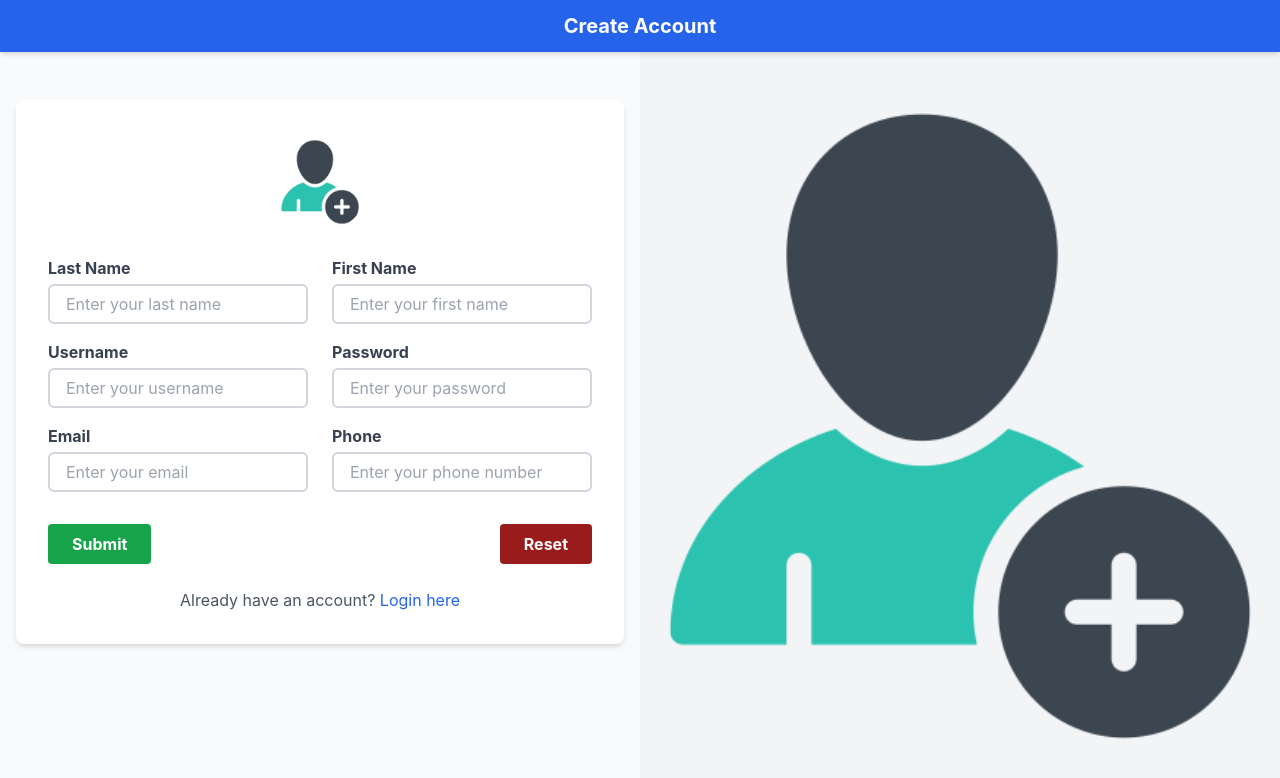
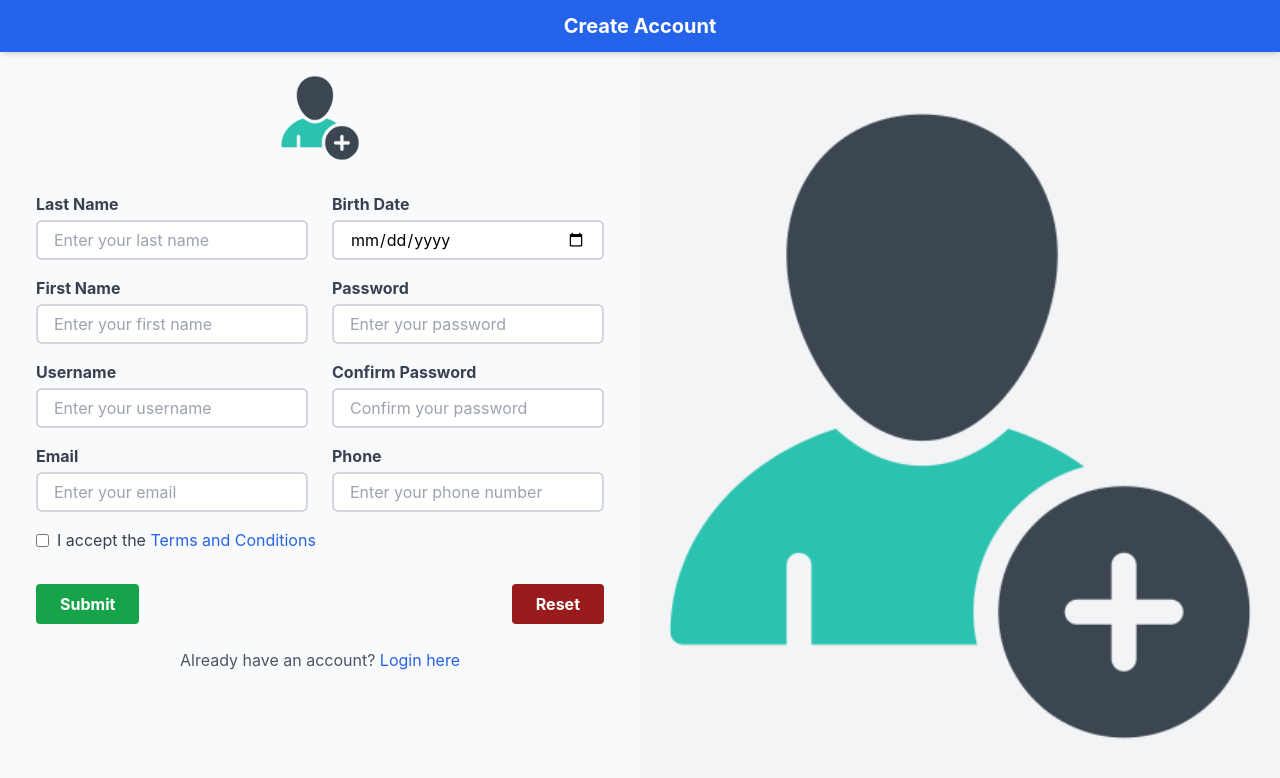
Before and after one commit to hervekarl/Middleware-front, a React (Create React App) app: page /signup in a window 1280 px wide. Shown: the top 778 px of the page. Built offline with nearby package versions, Linux system fonts and the light colour scheme.

Commit message:
Ajout de date de naissance et confirmer mot de passe

```diff
--- a/src/components/loginpage/login.js
+++ b/src/components/loginpage/login.js
@@ -66,7 +66,7 @@ const LoginPage = () => {
 
 
             {/* Contenu scrollable */}
-            <div className="flex-1 overflow-y-auto">
+            <div className="flex-1 overflow-y-auto h-full w-full">
                 <section className="flex flex-col md:flex-row h-full">
                     {/* Partie formulaire */}
                     <div className="w-full md:w-1/2 flex justify-center items-start p-4">
--- a/src/components/loginpage/signup.js
+++ b/src/components/loginpage/signup.js
@@ -10,8 +10,11 @@ const SignUp = () => {
         lastname: '',
         username: '',
         password: '',
+        confirmPassword: '',
         email: '',
-        phone: ''
+        phone: '',
+        birthDate: '',
+        acceptTerms: false
     });
 
     const [errors, setErrors] = useState({});
@@ -21,27 +24,37 @@ const SignUp = () => {
     const [isSubmitting, setIsSubmitting] = useState(false);
 
     const validateForm = () => {
+        const phoneRegex = /^(?:\+|00)\s?[1-9]\d{6,14}$/;
+
         const newErrors = {};
         if (!formData.name.trim()) newErrors.name = 'First name is required';
         if (!formData.lastname.trim()) newErrors.lastname = 'Last name is required';
         if (!formData.username.trim()) newErrors.username = 'Username is required';
         if (!formData.password) newErrors.password = 'Password is required';
+        else if (formData.password.length < 6) newErrors.password = 'Password must be at least 6 characters';
+        if (!formData.confirmPassword) newErrors.confirmPassword = 'Please confirm your password';
+        else if (formData.password !== formData.confirmPassword) newErrors.confirmPassword = 'Passwords do not match';
         if (!formData.email) {
             newErrors.email = 'Email is required';
         } else if (!/\S+@\S+\.\S+/.test(formData.email)) {
             newErrors.email = 'Email is invalid';
         }
         if (!formData.phone) newErrors.phone = 'Phone number is required';
+        else if (!phoneRegex.test(formData.phone)) newErrors.phone = 'Phone number is invalid';
+        else if (formData.phone.length < 6) newErrors.phone = 'Phone number must be at least 6 digits';
+        else if (formData.phone.length > 15) newErrors.phone = 'Phone number must be at most 15 digits';
+        if (!formData.birthDate) newErrors.birthDate = 'Birth date is required';
+        if (!formData.acceptTerms) newErrors.acceptTerms = 'You must accept the terms';
 
         setErrors(newErrors);
         return Object.keys(newErrors).length === 0;
     };
 
     const handleChange = (e) => {
-        const { name, value } = e.target;
+        const { name, value, type, checked } = e.target;
         setFormData(prev => ({
             ...prev,
-            [name]: value
+            [name]: type === 'checkbox' ? checked : value
         }));
         // Clear error when user starts typing
         if (errors[name]) {
@@ -72,25 +85,28 @@ const SignUp = () => {
             lastname: '',
             username: '',
             password: '',
+            confirmPassword: '',
             email: '',
-            phone: ''
+            phone: '',
+            birthDate: '',
+            acceptTerms: false
         });
         setErrors({});
     };
 
     return (
-        <div className="flex flex-col h-screen overflow-hidden bg-gray-50">
+        <div className="flex flex-col h-screen overflow-hidden bg-gray-50 w-full object-cover">
             {/* Header */}
             <div className="bg-blue-600 w-full py-3 text-white font-bold text-center sticky top-0 z-10 shadow-md">
                 <h1 className="text-xl">Create Account</h1>
             </div>
 
             {/* Main Content */}
-            <div className="flex-1 overflow-y-auto">
+            <div className="flex-1 overflow-y-auto h-full w-full">
                 <section className="flex flex-col md:flex-row h-full">
                     {/* Form Section */}
-                    <div className="w-full md:w-1/2 flex justify-center items-start p-4">
-                        <form onSubmit={handleSubmit} className="w-full max-w-2xl my-8 bg-white p-8 rounded-lg shadow-md">
+                    <div className="w-full md:w-1/2 flex justify-center items-start p-4 object-cover  h-full">
+                        <form onSubmit={handleSubmit} className="w-full max-w-2xl mx-5 rounded-lg h-full">
                             <div className="flex justify-center items-center mb-6">
                                 <Avatar
                                     src={createimg}
@@ -112,6 +128,18 @@ const SignUp = () => {
                                             placeholder="Enter your last name"
                                         />
                                         {errors.lastname && <p className="text-red-500 text-sm mt-1">{errors.lastname}</p>}
+                                    </div>
+                                    <div>
+                                        <label className="block w-full text-gray-700 mb-1 font-bold">First Name</label>
+                                        <input
+                                            type="text"
+                                            name="name"
+                                            value={formData.name}
+                                            onChange={handleChange}
+                                            className={`h-10 border-2 ${errors.name ? 'border-red-500' : 'border-gray-300'} rounded-md px-4 w-full`}
+                                            placeholder="Enter your first name"
+                                        />
+                                        {errors.name && <p className="text-red-500 text-sm mt-1">{errors.name}</p>}
                                     </div>
                                     <div>
                                         <label className="block w-full text-gray-700 mb-1 font-bold">Username</label>
@@ -137,21 +165,21 @@ const SignUp = () => {
                                         />
                                         {errors.email && <p className="text-red-500 text-sm mt-1">{errors.email}</p>}
                                     </div>
+
                                 </div>
 
                                 {/* Right Column */}
                                 <div className="space-y-4">
                                     <div>
-                                        <label className="block w-full text-gray-700 mb-1 font-bold">First Name</label>
+                                        <label className="block w-full text-gray-700 mb-1 font-bold">Birth Date</label>
                                         <input
-                                            type="text"
-                                            name="name"
-                                            value={formData.name}
+                                            type="date"
+                                            name="birthDate"
+                                            value={formData.birthDate}
                                             onChange={handleChange}
-                                            className={`h-10 border-2 ${errors.name ? 'border-red-500' : 'border-gray-300'} rounded-md px-4 w-full`}
-                                            placeholder="Enter your first name"
+                                            className={`h-10 border-2 ${errors.birthDate ? 'border-red-500' : 'border-gray-300'} rounded-md px-4 w-full`}
                                         />
-                                        {errors.name && <p className="text-red-500 text-sm mt-1">{errors.name}</p>}
+                                        {errors.birthDate && <p className="text-red-500 text-sm mt-1">{errors.birthDate}</p>}
                                     </div>
                                     <div>
                                         <label className="block w-full text-gray-700 mb-1 font-bold">Password</label>
@@ -164,6 +192,18 @@ const SignUp = () => {
                                             placeholder="Enter your password"
                                         />
                                         {errors.password && <p className="text-red-500 text-sm mt-1">{errors.password}</p>}
+                                    </div>
+                                    <div>
+                                        <label className="block w-full text-gray-700 mb-1 font-bold">Confirm Password</label>
+                                        <input
+                                            type="password"
+                                            name="confirmPassword"
+                                            value={formData.confirmPassword}
+                                            onChange={handleChange}
+                                            className={`h-10 border-2 ${errors.confirmPassword ? 'border-red-500' : 'border-gray-300'} rounded-md px-4 w-full`}
+                                            placeholder="Confirm your password"
+                                        />
+                                        {errors.confirmPassword && <p className="text-red-500 text-sm mt-1">{errors.confirmPassword}</p>}
                                     </div>
                                     <div>
                                         <label className="block w-full text-gray-700 mb-1 font-bold">Phone</label>
@@ -180,6 +220,21 @@ const SignUp = () => {
                                 </div>
                             </div>
 
+                            {/* Terms Checkbox */}
+                            <div className="mt-4">
+                                <label className="flex items-center">
+                                    <input
+                                        type="checkbox"
+                                        name="acceptTerms"
+                                        checked={formData.acceptTerms}
+                                        onChange={handleChange}
+                                        className="mr-2"
+                                    />
+                                    <span className="text-gray-700">I accept the <a href="#" className="text-blue-600 hover:underline">Terms and Conditions</a></span>
+                                </label>
+                                {errors.acceptTerms && <p className="text-red-500 text-sm mt-1">{errors.acceptTerms}</p>}
+                            </div>
+
                             {/* Buttons */}
                             <div className='flex gap-4 justify-between pt-8'>
                                 <button
@@ -193,7 +248,7 @@ const SignUp = () => {
                                 <button
                                     type="button"
                                     onClick={handleReset}
-                                    className="bg-gray-500 bg-red-800 hover:bg-gray-600 text-white font-bold py-2 px-6 rounded transition-colors"
+                                    className="bg-red-800 hover:bg-red-600 text-white font-bold py-2 px-6 rounded transition-colors"
                                 >
                                     Reset
                                 </button>
```
